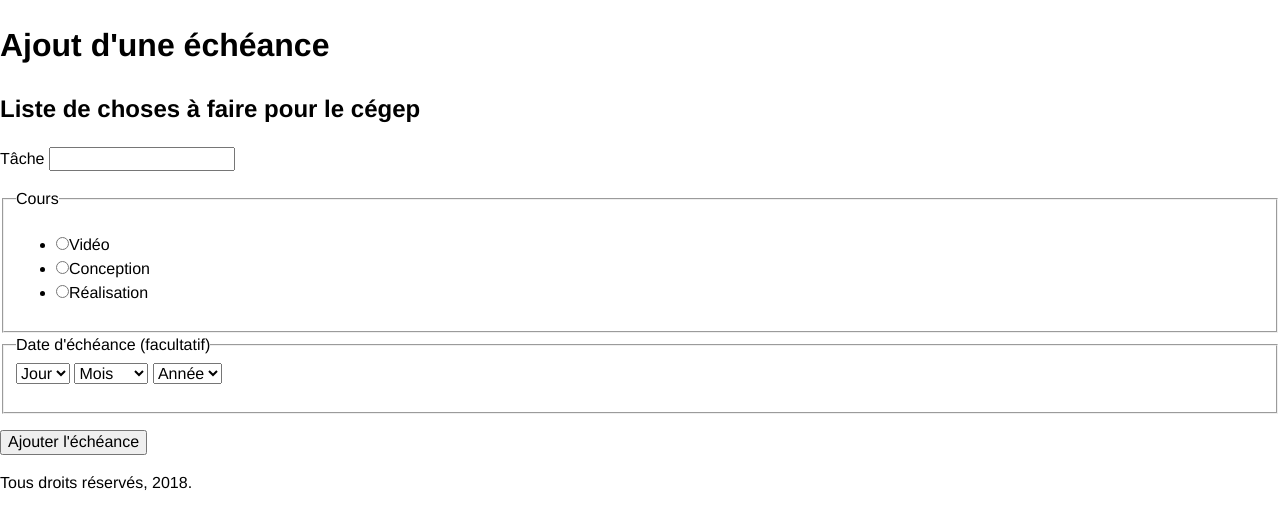
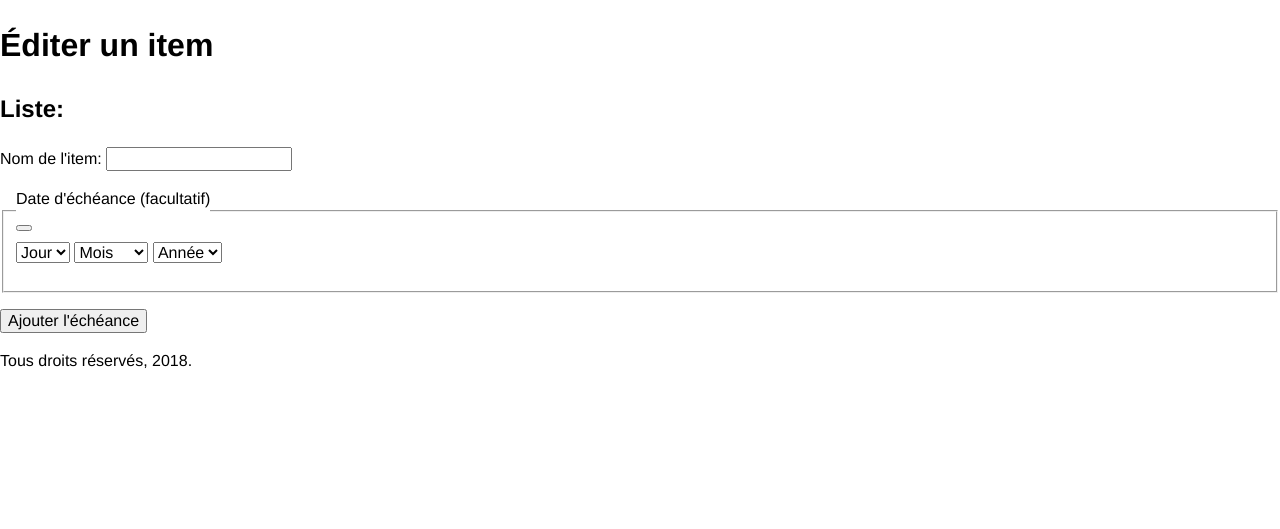
Before and after one commit to samuelloranger/never4get, a PHP site: page /editer-item.php in a window 1280 px wide. Shown: the top 529 px of the page. Run offline with PHP 8.4, Linux system fonts and the light colour scheme; some libraries are stand-ins or nearby versions.

Commit message:
ajout du editer-item.php

```diff
--- a/editer-item.php
+++ b/editer-item.php
@@ -1,11 +1,10 @@
 <?php
-//******************** Déclarations des variables **********
+//******************** Déclarations des variables ********************
 // Inclusion du fichier de configuration
 // include($niveau . 'inc/scripts/config.inc.php');
 
 //Déclaration de la variable niveau
 $niveau = "./";
-
 
 if (isset($_GET["ajouterEcheance"])) {
     /**
@@ -27,29 +26,20 @@ if (isset($_GET["ajouterEcheance"])) {
     <?php @include($niveau . "inc/scripts/headlinks.php"); ?>
 </head>
 <body>
-    <main>
-        <h1 id="contenu">Ajout d'une échéance</h1>
-        <h2>Liste de choses à faire pour le cégep</h2>
+    <main class="contenu">
+        <h1 id="contenu__titre">Éditer un item</h1>
+        <h2 class="contenu__liste">Liste:<span><!-- NOM DE LA LISTE  DE L'ITEM EN PHP ICI --></span></h2>
+
         <form id="formDemoValidation" action="editer-item.php">
-
             <div class="conteneurChamp">
-                <label for="tache">Tâche </label>
-                <input type="text" name="tache" id="tache" pattern="[a-zA-ZÀ-ÿ1-9 -'#]{1,55}" required>
+                <label class="conteneurChamp__nomItem__label" for="nomListe">Nom de l'item: </label>
+                <input class="conteneurChamp__nomItem__input" type="text" name="nomListe" id="nomListe" pattern="[a-zA-ZÀ-ÿ1-9 -'#]{1,55}" required>
                 <p class="erreur"></p>
             </div>
 
             <fieldset class="conteneurChamp">
-                <legend>Cours</legend>
-                <ul>
-                    <li><input type="radio" name="cours" id="video" required><label for="video">Vidéo</label></li>
-                    <li><input type="radio" name="cours" id="conception"><label for="conception">Conception</label></li>
-                    <li><input type="radio" name="cours" id="realisation"><label for="realisation">Réalisation</label></li>
-                </ul>
-                <p class="erreur"></p>
-            </fieldset>
+                <legend>Date d'échéance (facultatif) <div  class="cacherDateEchance__button" ><button class="cacherDateEchance__button" id="cacherDateEchance"></button></div></legend>
 
-            <fieldset class="conteneurChamp">
-                <legend>Date d'échéance (facultatif)</legend>
                 <div class="date">
                     <label for="jour" class="screen-reader-only">Jour</label>
                     <select name="jour" id="jour">
--- a/package.json
+++ b/package.json
@@ -6,7 +6,7 @@
   "scripts": {
     "test": "echo \"Error: no test specified\" && exit 1"
   },
-  "author": "",
+  "author": "Samuel Loranger/Gabriel Chouinard-Letourneau",
   "license": "ISC",
   "dependencies": {
     "jquery": "^3.3.1"
```
Also changed, not shown: README.md.
